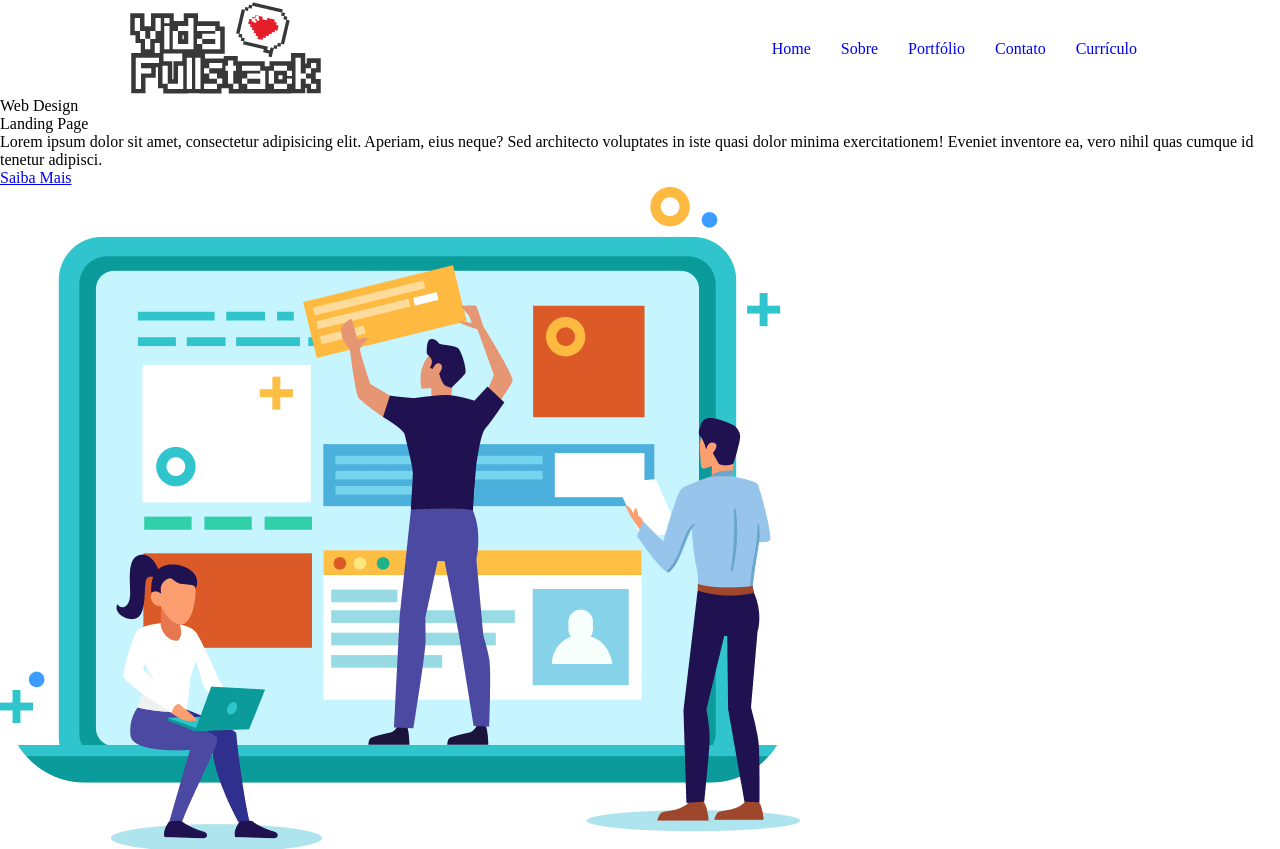
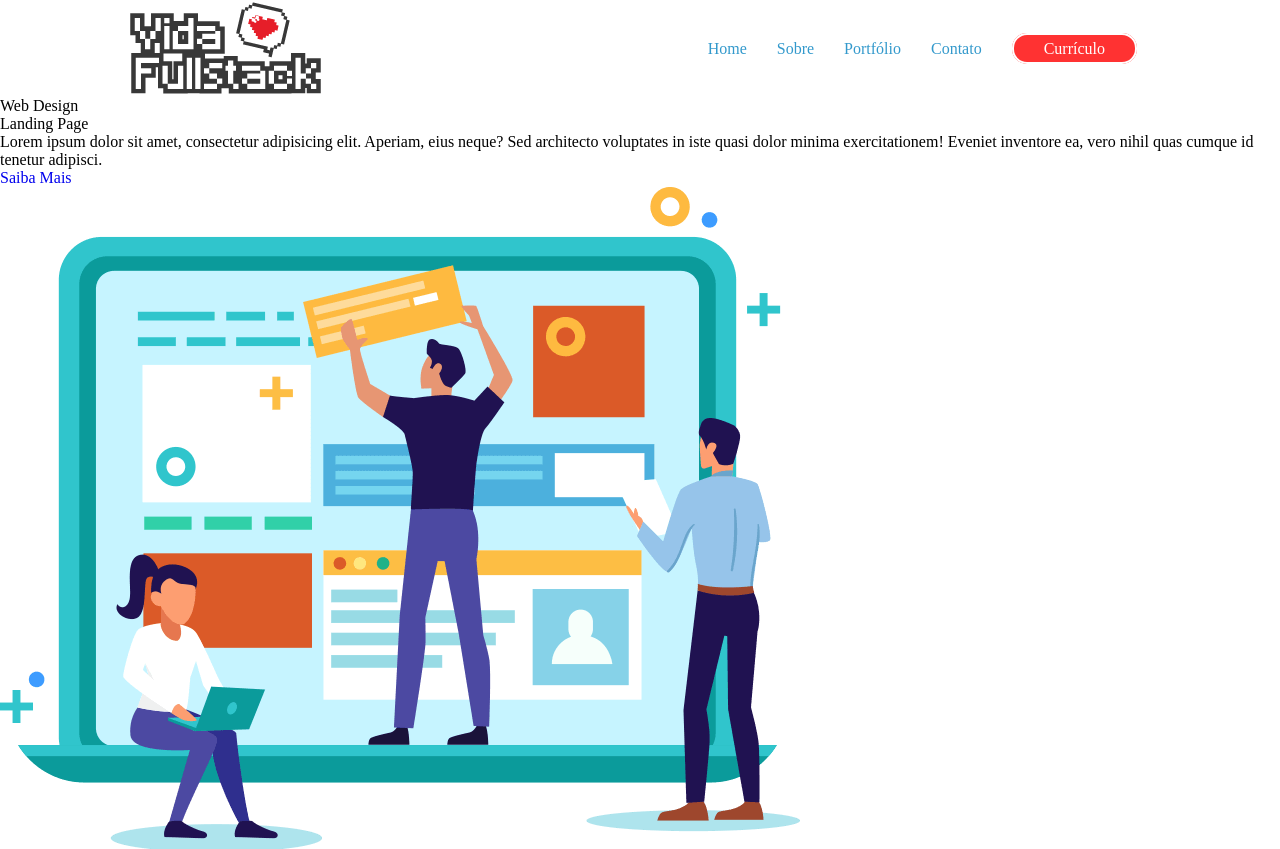
Before and after one commit to caiosilvatrofino/page-project, a plain HTML site: page index.html in a window 1280 px wide. Shown: the top 849 px of the page. Drawn offline with Linux system fonts and the light colour scheme.

Commit message:
update CSS

```diff
--- a/css/button.css
+++ b/css/button.css
@@ -0,0 +1,22 @@
+header section ul li .btn-button {
+
+    padding: 5px 30px;
+    border-radius: 15px;
+}
+
+.btn-laranja {
+    background-color: #ff6633;
+    color: #fff;
+    border: 2px solid white;
+    opacity: 0.8;
+    cursor: pointer;
+}
+
+
+.btn-laranja:hover {
+    background-color: #ff6633;
+    color: #fff;
+    border: 2px solid white;
+    opacity: 1;
+    cursor: pointer;
+}
--- a/css/header.css
+++ b/css/header.css
@@ -19,4 +19,9 @@ header section ul li {
 
 header section ul li a {
     text-decoration: none;
+    color: #3399CC;
 }
+
+header section ul li .btn-button {
+    background-color: red;
+}
--- a/css/style.css
+++ b/css/style.css
@@ -9,4 +9,7 @@
     font-size: 100%;
     font: inherit;
     vertical-align: baseline;
+    text-decoration: none;
+    list-style: none;
+
 }
--- a/index.html
+++ b/index.html
@@ -20,7 +20,7 @@
                         <li><a href="#">Sobre</a></li>
                         <li><a href="#">Portfólio</a></li>
                         <li><a href="#">Contato</a></li>
-                        <li><a href="#">Currículo</a></li>
+                        <li><a class="btn-button btn-laranja" href="#">Currículo</a></li>
                     </ul>
                 </nav>
             </section>
```
